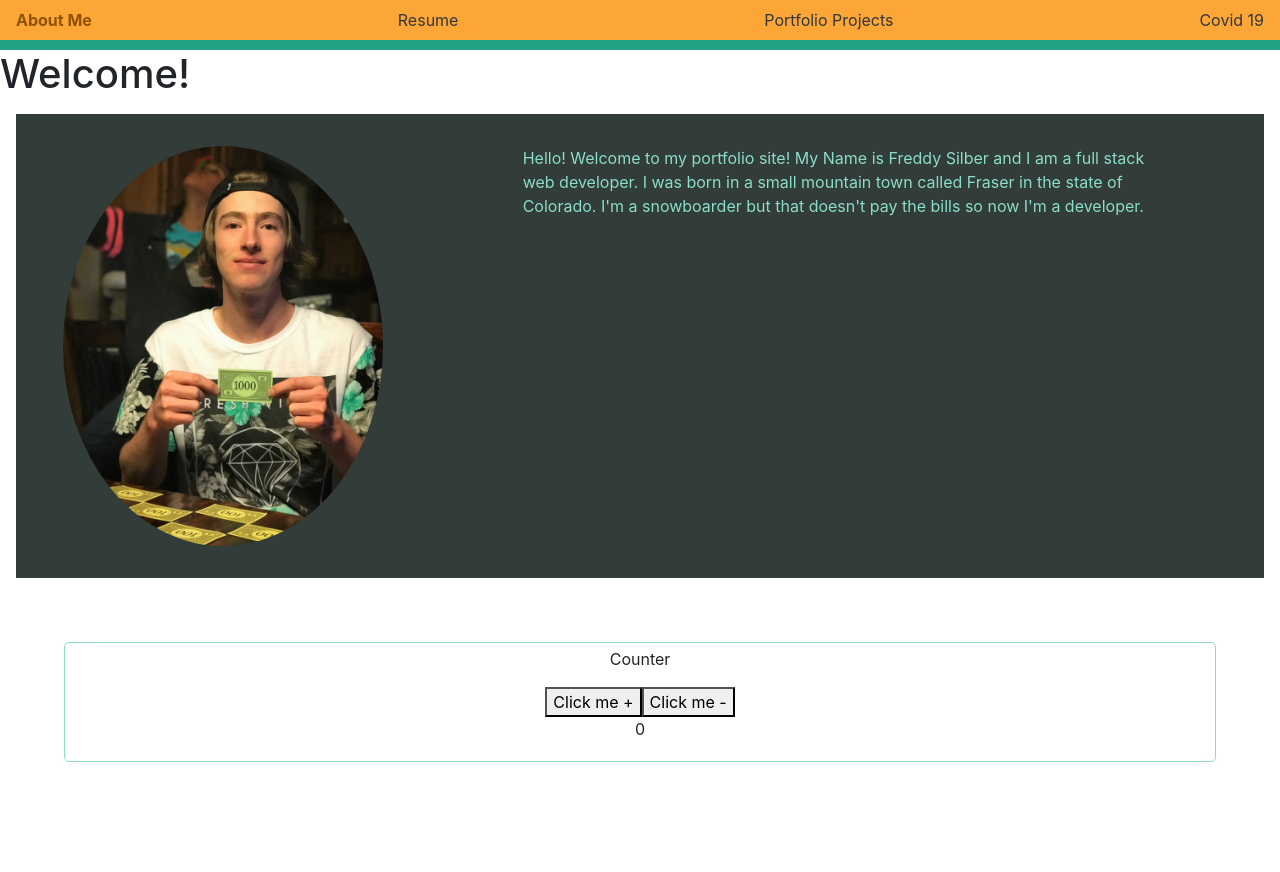
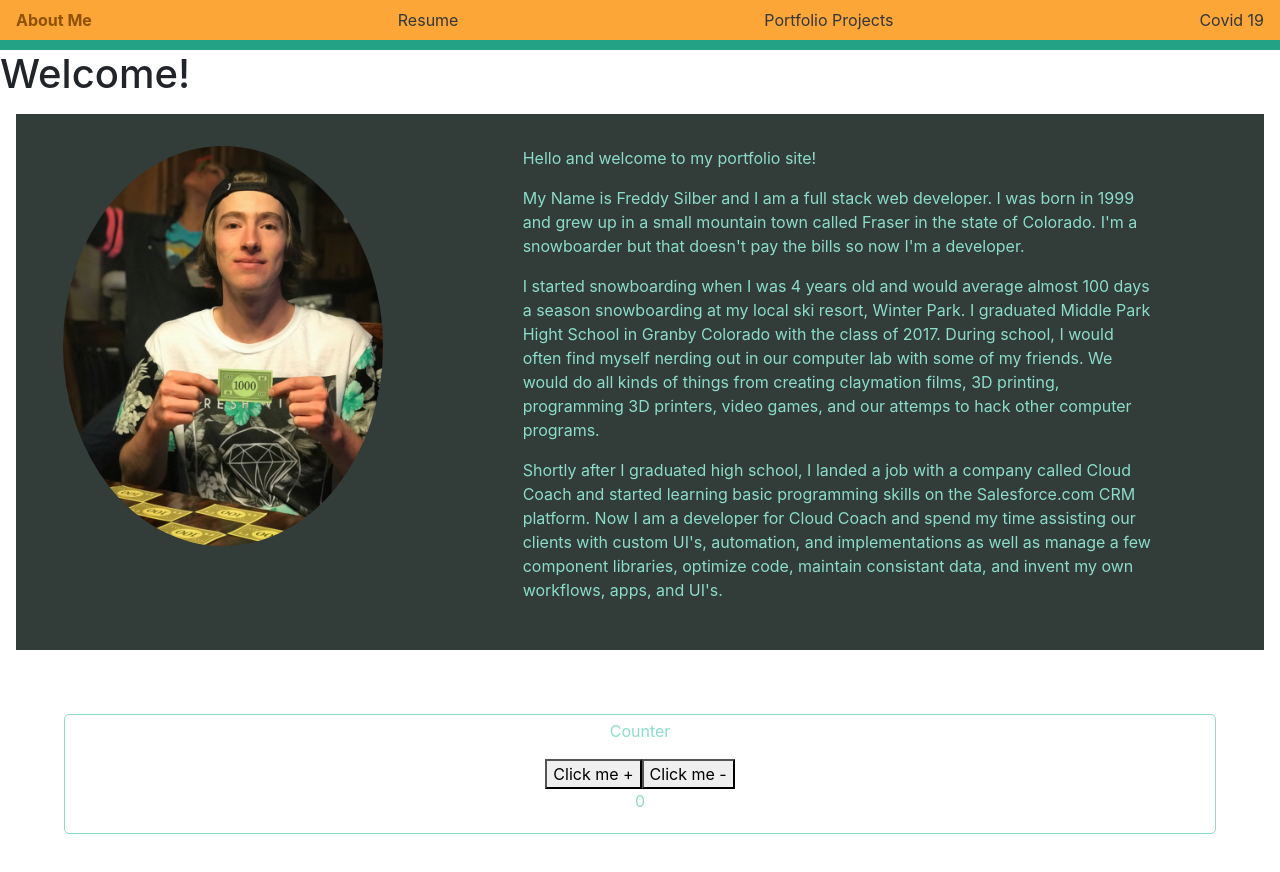
Before and after one commit to freddysilber/react-redux-portfolio-project, a React (Create React App) app in the folder client/: page / in a window 1280 px wide. Shown: the top 872 px of the page. Before the commit the page ends 826 px from the top, so only its background shows below. Built offline with nearby package versions, Linux system fonts and the light colour scheme.

Commit message:
wrote some bio text

```diff
--- a/client/src/components/bio/Bio.css
+++ b/client/src/components/bio/Bio.css
@@ -2,7 +2,7 @@
 	margin: 0rem 5rem;
 }
 
-.bioText {
+p {
 	color: #8BDDCA;
 }
 
--- a/client/src/components/bio/Bio.js
+++ b/client/src/components/bio/Bio.js
@@ -13,9 +13,21 @@ const Bio = () => {
 					<Image src={profilePic} roundedCircle height="400" />
 				</Col>
 				<div className="bio">
-					<p className="bioText">
-						Hello! Welcome to my portfolio site! My Name is Freddy Silber and I am a full stack web developer.
-						I was born in a small mountain town called Fraser in the state of Colorado. I'm a snowboarder but that doesn't pay the bills so now I'm a developer.
+					<p>Hello and welcome to my portfolio site!</p>
+					<p>
+						My Name is Freddy Silber and I am a full stack web developer.
+						I was born in 1999 and grew up in a small mountain town called Fraser in the state of Colorado.
+						I'm a snowboarder but that doesn't pay the bills so now I'm a developer.
+					</p>
+					<p>
+						I started snowboarding when I was 4 years old and would average almost 100 days a season snowboarding at my local ski resort, Winter Park.
+						I graduated Middle Park Hight School in Granby Colorado with the class of 2017. During school, I would often find myself nerding out in our computer lab
+						with some of my friends. We would do all kinds of things from creating claymation films, 3D printing, programming 3D printers, video games, and our attemps to hack other computer programs.
+					</p>
+					<p>
+						Shortly after I graduated high school, I landed a job with a company called Cloud Coach and started learning basic programming skills on the Salesforce.com CRM platform.
+						Now I am a developer for Cloud Coach and spend my time assisting our clients with custom UI's, automation, and implementations as well as manage a few component libraries,
+						optimize code, maintain consistant data, and invent my own workflows, apps, and UI's.
 					</p>
 				</div>
 			</div>
```
